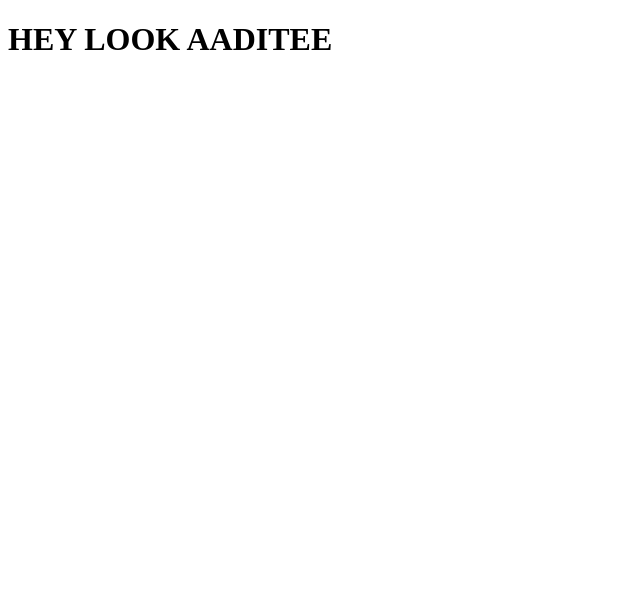
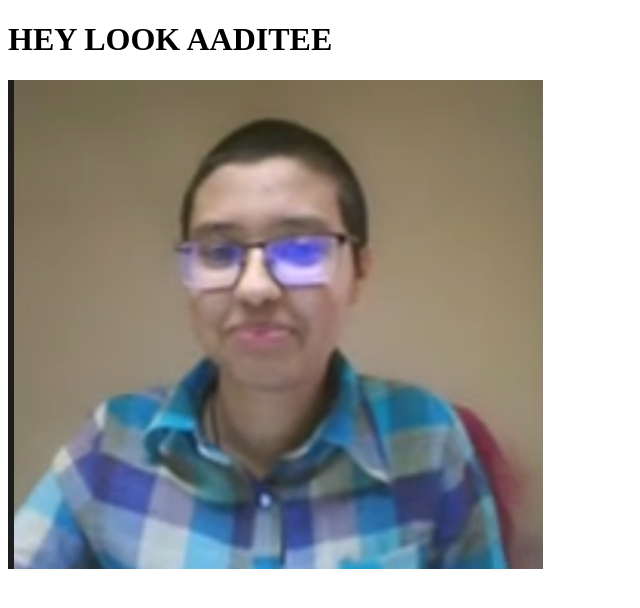
Before and after one commit to Yashraj9983/csi-sies-intro, a plain HTML site: page html/main.html in a window 1280 px wide. Shown: the whole page, without its empty margins (0-640 px from the left). Drawn offline with Linux system fonts and the light colour scheme.

Commit message:
Add files via upload

```diff
--- a/html/main.html
+++ b/html/main.html
@@ -6,6 +6,7 @@
   <body>
 
  <h1>HEY LOOK AADITEE</h1>
+    <img src="pate.jpg" alt="PATE">
 
 
 </body></html>
```
Also changed, not shown: html/pate.jpg (added).
